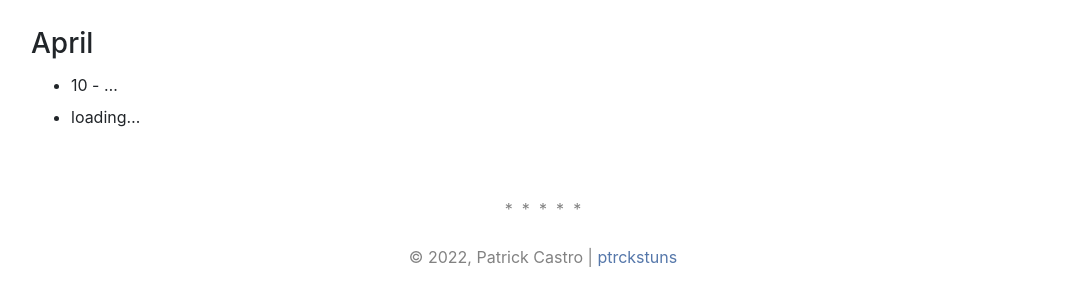
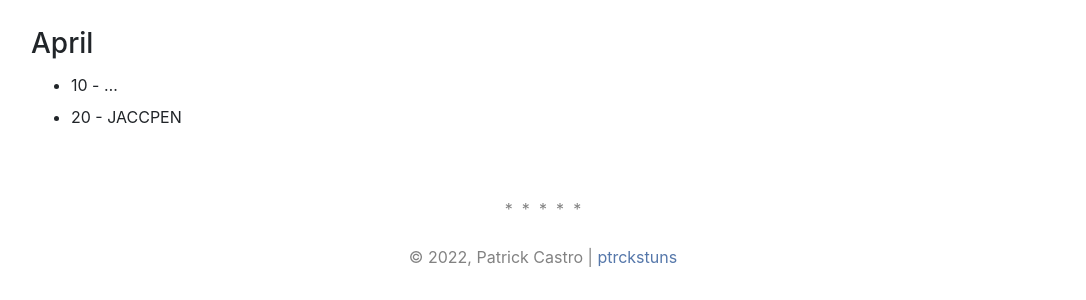
Before and after one commit to ptrckstuns/ptrckstuns.github.io, a Jekyll site: the page built from _posts/2022-01-24-year-2022.md, in a window 1280 px wide. Shown: the part 834-1134 px from the top of the page, without its empty margins (97-1183 px from the left). Built offline with Jekyll 4.4.1, drawn with Linux system fonts in a browser that asks for light colours; nearby versions of some CDN libraries; a style sheet for code colours, icons or effects is not loaded.

Commit message:
Update 2022-01-24-year-2022.md

```diff
--- a/_posts/2022-01-24-year-2022.md
+++ b/_posts/2022-01-24-year-2022.md
@@ -28,4 +28,4 @@ I am starting my 2022 writing my journey throughout the year. I hope I can exper
 
 ### April
 - 10 - ...
-- loading...
+- 20 - JACCPEN
```
